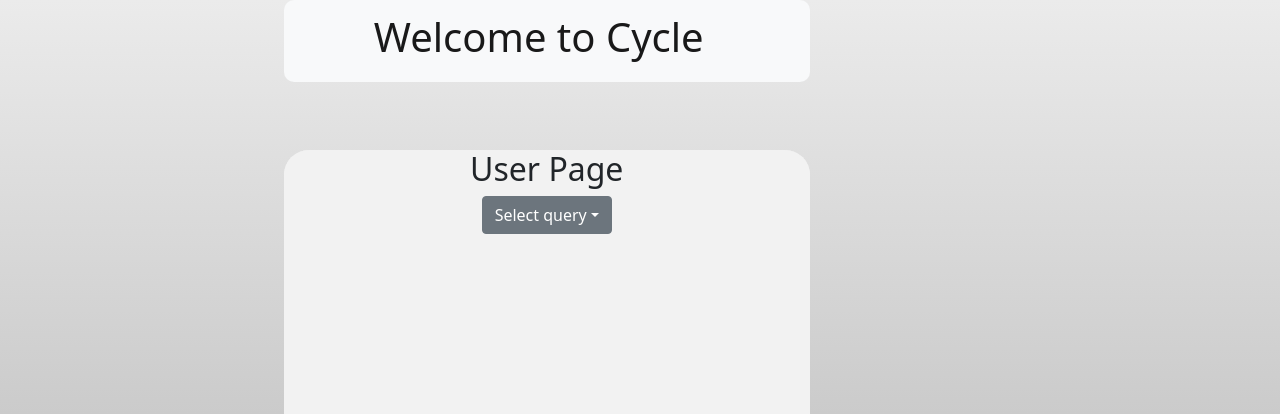
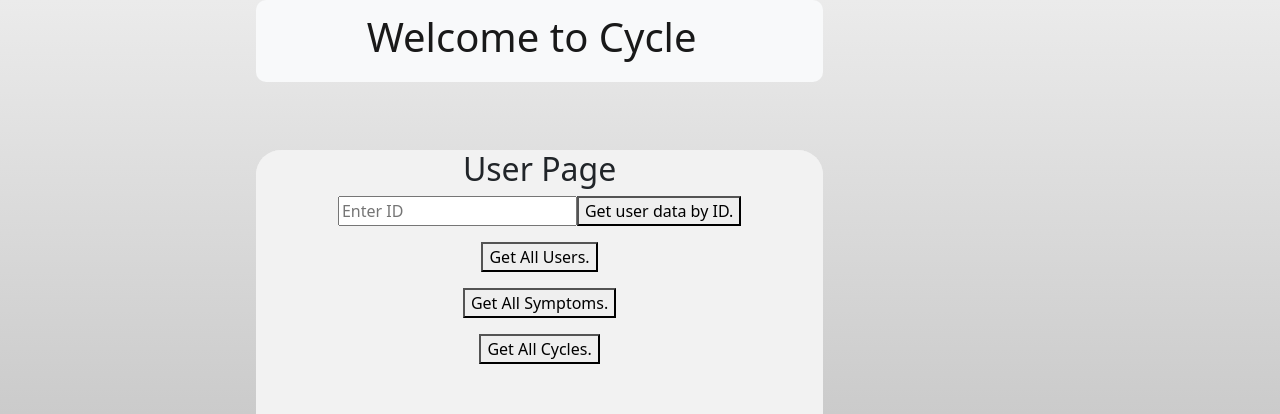
Before and after one commit to PrivacyEngineering/janus-period-tracking-app, a React (Create React App) app in the folder cycle/: page /user in a window 1280 px wide. Shown: the top 414 px of the page. Built offline with nearby package versions, Linux system fonts and the light colour scheme.

Commit message:
Added User Site logic and frontend for quering Data from Server when called by button or input field.

```diff
--- a/cycle/src/componment/User.js
+++ b/cycle/src/componment/User.js
@@ -1,47 +1,202 @@
-import React from 'react';
+import React, { useState } from 'react';
 import './user.css';
-import Dropdown from 'react-bootstrap/Dropdown'
-const User = () => (
-  <div className="content">
-    <div className="userPage">
-      <h2>User Page</h2>
+import { gql, useLazyQuery } from '@apollo/client';
 
-      <div className="queryContainer">
-        <Dropdown>
-          <Dropdown.Toggle variant="secondary" id="dropdown-basic">
-            Select query
-          </Dropdown.Toggle>
+const GET_USER = gql`
+query user($id: Int!){
+  getUser(id: $id){
+    id
+    username
+    lastName
+    firstName
+    age
+    email
+    role
+    contraceptive
+  },
+  getSymptom(id: $id){
+    id
+    date
+    symptom
+    pain
+  },
+  getCycle(id: $id){
+    id
+    start
+    end
+  }
+}
+`;
 
-          <Dropdown.Menu>
-            <Dropdown.Item href="#/action-1">Action</Dropdown.Item>
-            <Dropdown.Item href="#/action-2">Another action</Dropdown.Item>
-            <Dropdown.Item href="#/action-3">Something else</Dropdown.Item>
-          </Dropdown.Menu>
-        </Dropdown>
+const GET_ALL_USERS = gql`
+query {
+  allUsers{
+    username
+    lastName
+    firstName
+    age
+    email
+    role
+    contraceptive
+    }
+}
+`;
+
+
+const GET_SYMPTOM = gql`
+query symptom($id: Int!){
+  getSymptom(id: $id){
+    id
+    date
+    symptom
+    pain
+    }
+}
+`;
+
+const GET_ALL_SYMPTOM = gql`
+query {
+  allSymptoms{
+    id
+    date
+    symptom
+    pain
+  }
+}
+`;
+
+const GET_CYCLE = gql`
+query cycle($id: Int!){
+  getCycle(id: $id){
+    id
+    start
+    end
+    hasUser{
+      username
+      age
+      lastName
+      firstName
+      email
+      role
+      contraceptive
+    }
+  }
+}
+`;
+
+const GET_ALL_CYCLES = gql`
+query {
+  allCycles{
+    id
+    start
+    end
+  }
+}
+`;
+
+const User = () => {
+  // Sets a state variable to save the current inputValue
+  const [inputVal, setValue] = useState(" ");
+
+  // Hook for quering all related userData by an ID
+  const [getUserData, { data: dataA }] = useLazyQuery(
+    GET_USER,
+    { variables: { id: inputVal } }
+  );
+
+  // Hooks for quering AllUsers, AllSymptom, AllCycles
+  const [getAllUser, { data: dataB }] = useLazyQuery(GET_ALL_USERS);
+  const [allSymptoms, { data: dataC }] = useLazyQuery(GET_ALL_SYMPTOM);
+  const [allCycles, { data: dataD }] = useLazyQuery(GET_ALL_CYCLES);
+
+  // NOT USED: could be used for quering only one symptom by ID
+  const [getSymptom, { data: dataE }] = useLazyQuery(
+    GET_SYMPTOM,
+    { variables: { id: inputVal } }
+  );
+
+  // NOT USED: only one cycle by ID
+  const [getCycle, { data: dataF }] = useLazyQuery(
+    GET_CYCLE,
+    { variables: { id: inputVal } }
+  );
+
+
+
+
+
+  return (
+    <div className="content">
+      <div className="userPage">
+        <h2>User Page</h2>
+
+        <div className="btnContainer">
+          <input placeholder="Enter ID" onChange={e => setValue(parseInt(e.target.value))} />
+          <button onClick={() => getUserData()}>
+            Get user data by ID.
+          </button>
+          <pre>
+            {JSON.stringify(dataA, null, "  ")}
+          </pre>
+        </div>
+
+        <div className="btnContainer">
+          <button onClick={() => getAllUser()}>
+            Get All Users.
+          </button>
+          <pre>
+            {JSON.stringify(dataB, null, "  ")}
+          </pre>
+        </div>
+
+        <div className="btnContainer">
+          <button onClick={() => allSymptoms()}>
+            Get All Symptoms.
+          </button>
+          <pre>
+            {JSON.stringify(dataC, null, "  ")}
+          </pre>
+        </div>
+
+        <div className="btnContainer">
+          <button onClick={() => allCycles()}>
+            Get All Cycles.
+          </button>
+          <pre>
+            {JSON.stringify(dataD, null, "  ")}
+          </pre>
+        </div>
+
+        {/* <div className="btnContainer">
+          <input placeholder="Enter ID" onChange={e => {
+            const newVal = e.target.value;
+            setValue(prev => parseInt(prev + newVal))
+          }} />
+          <button onClick={() => getCycle()}>
+            Get a Cycle by ID.
+          </button>
+          <pre>
+            {JSON.stringify(dataD, null, "  ")}
+          </pre>
+        </div>
+
+        <div className="btnContainer">
+          <input placeholder="Enter ID" onChange={e => {
+            const val = e.target.value;
+            setValue(prev => parseInt(prev + val))
+          }} />
+          <button onClick={() => getSymptom()}>
+            Get a Symptom by ID.
+          </button>
+          <pre>
+            {JSON.stringify(dataB, null, "  ")}
+          </pre>
+
+        </div>*/}
       </div>
     </div>
 
-  </div>
-);
-
-/* var dice = 3;
-var sides = 6;
-var query = `query RollDice($dice: Int!, $sides: Int) {
-  rollDice(numDice: $dice, numSides: $sides)
-}`;
-
-fetch('/graphql', {
-  method: 'POST',
-  headers: {
-    'Content-Type': 'application/json',
-    'Accept': 'application/json',
-  },
-  body: JSON.stringify({
-    query,
-    variables: { dice, sides },
-  })
-})
-  .then(r => r.json())
-  .then(data => console.log('data returned:', data)); */
+  );
+}
 
 export default User;
```
